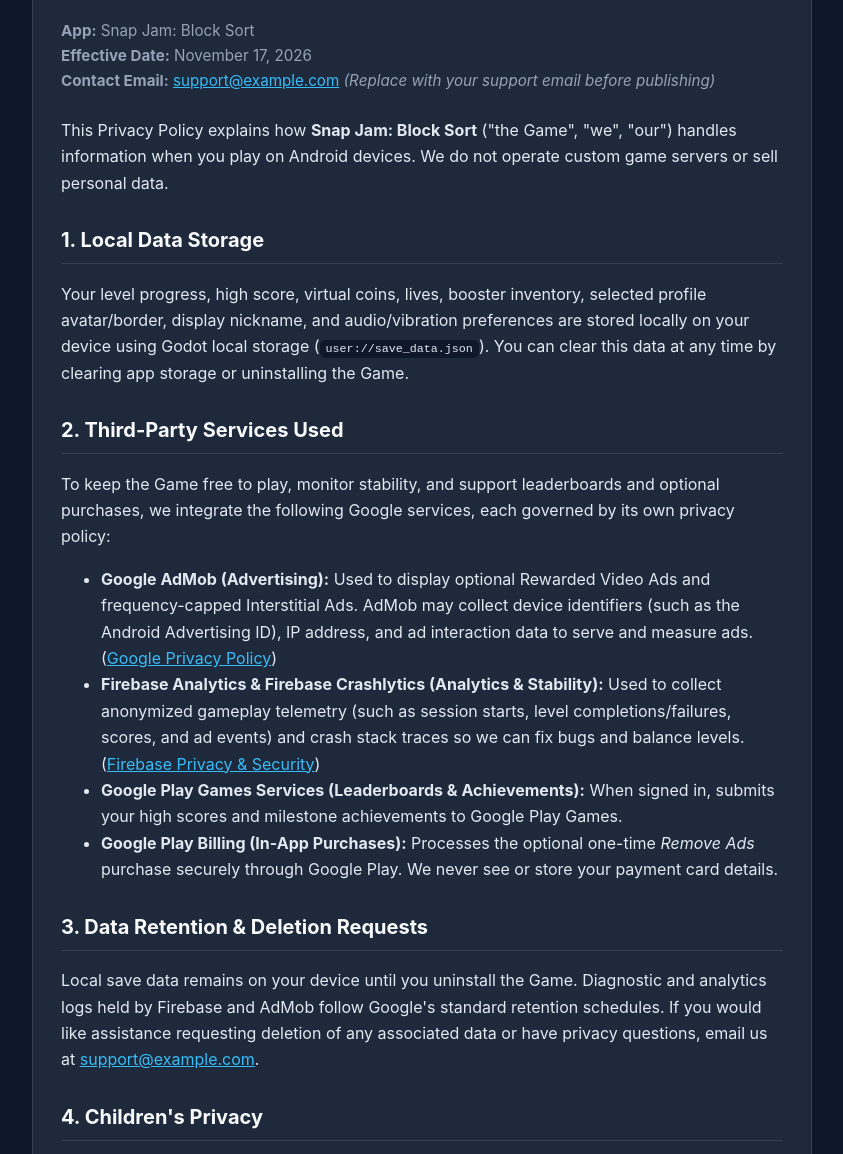
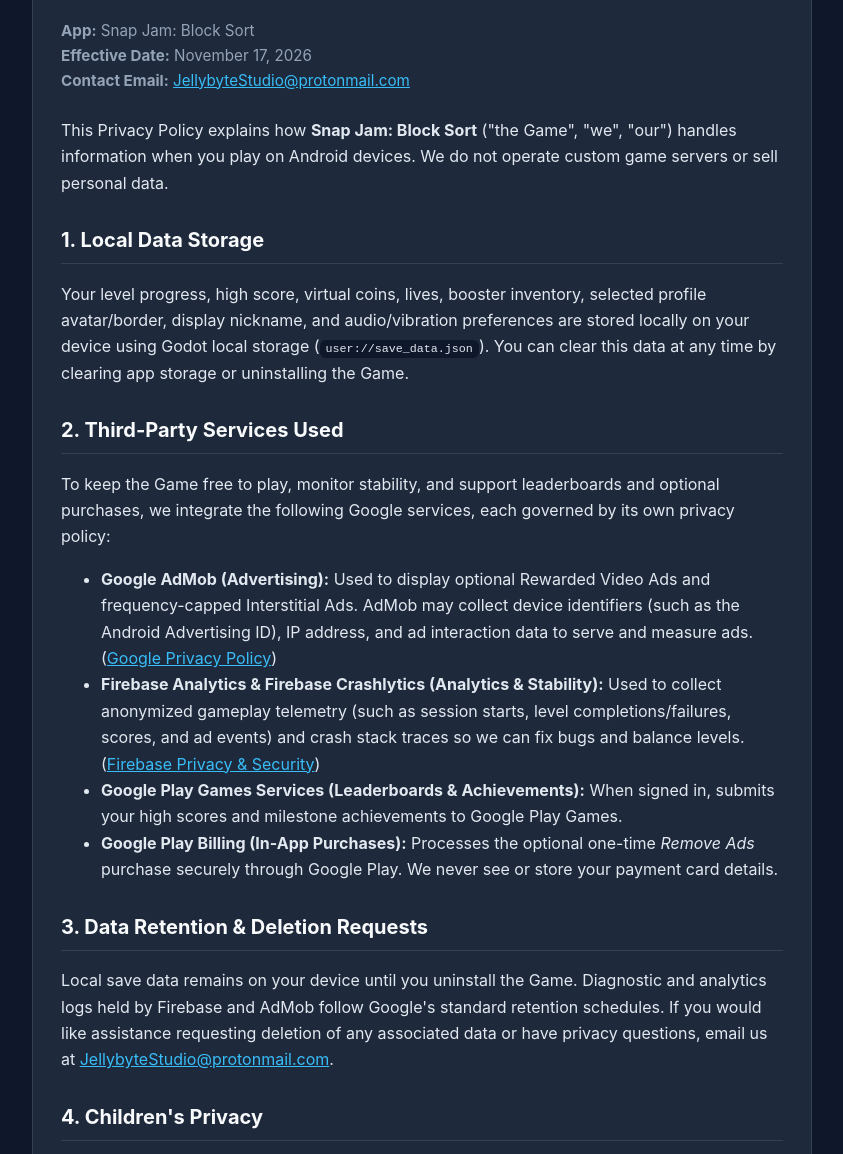
Before and after one commit to JellybyteStudio/JellybyteStudio, a plain HTML site: page index.html in a window 1280 px wide. Shown: the part 110-1264 px from the top of the page, without its empty margins (218-1061 px from the left). Drawn offline with Linux system fonts and the light colour scheme.

Commit message:
Update contact email in Privacy Policy

```diff
--- a/index.html
+++ b/index.html
@@ -45,7 +45,7 @@
     <p class="meta">
       <strong>App:</strong> Snap Jam: Block Sort<br />
       <strong>Effective Date:</strong> November 17, 2026<br />
-      <strong>Contact Email:</strong> <a href="mailto:support@example.com">support@example.com</a> <em>(Replace with your support email before publishing)</em>
+      <strong>Contact Email:</strong> <a href="mailto:JellybyteStudio@protonmail.com">JellybyteStudio@protonmail.com</a>
     </p>
 
     <p>
@@ -93,7 +93,7 @@
       Local save data remains on your device until you uninstall the Game. Diagnostic and analytics logs held by
       Firebase and AdMob follow Google's standard retention schedules. If you would like assistance requesting deletion
       of any associated data or have privacy questions, email us at
-      <a href="mailto:support@example.com">support@example.com</a>.
+      <a href="mailto:JellybyteStudio@protonmail.com">JellybyteStudio@protonmail.com</a>.
     </p>
 
     <h2>4. Children's Privacy</h2>
```
